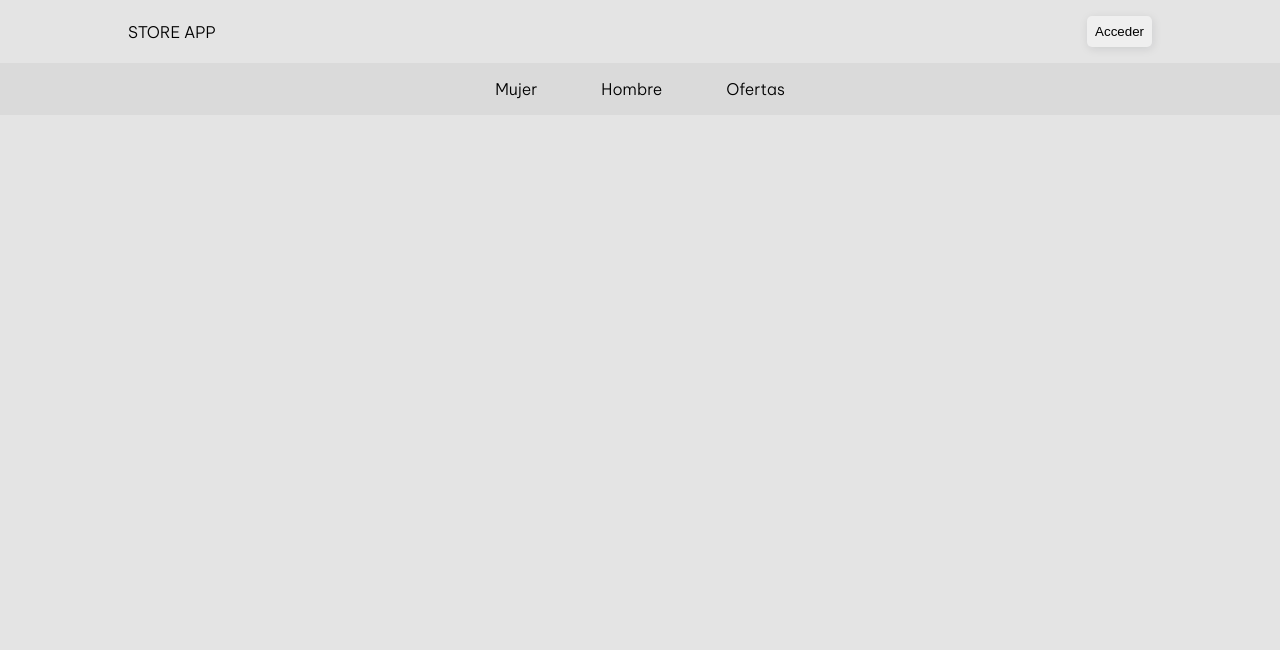
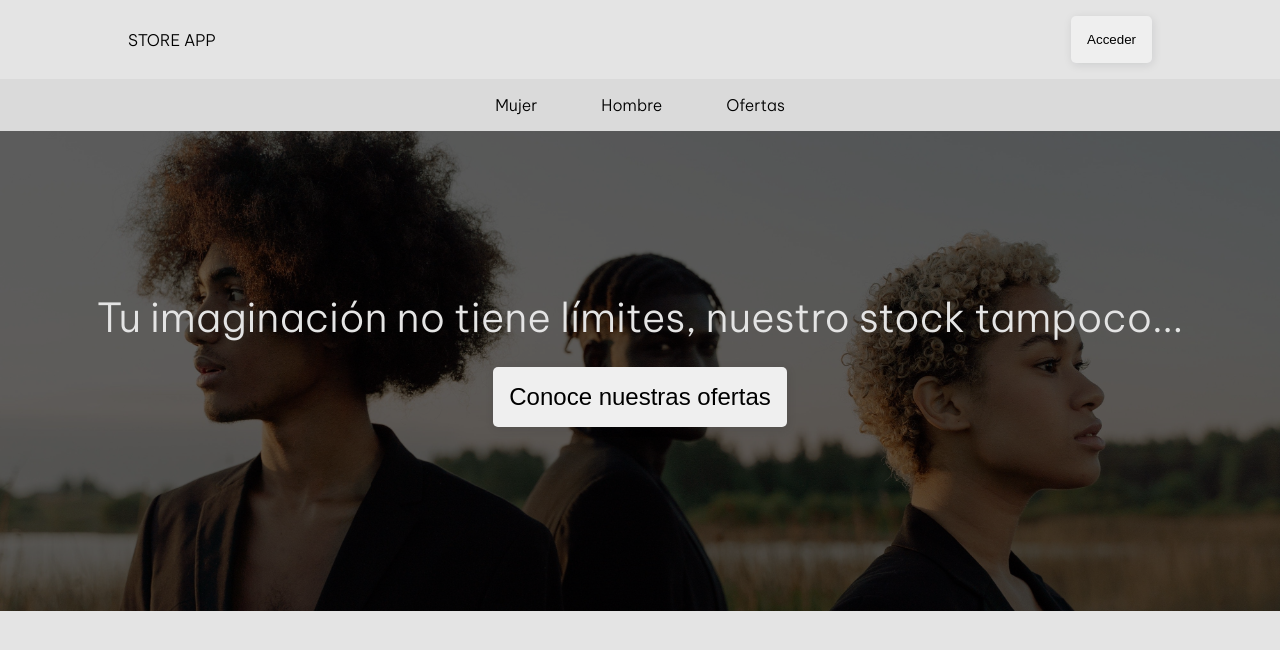
Before and after one commit to ricardoggz/client-e-commerce-app-MERN, a React (Create React App) app: page / in a window 1280 px wide. Shown: the top 650 px of the page. Built offline with nearby package versions, Linux system fonts and the light colour scheme.

Commit message:
hero terminado

```diff
--- a/src/App.js
+++ b/src/App.js
@@ -1,9 +1,11 @@
 import React from "react";
 import { NavBar } from "./components/navbar/NavBar";
+import { Hero } from "./components/hero/Hero";
 const App = () => {
   return (
     <>
       <NavBar />
+      <Hero />
     </>
   );
 };
--- a/src/components/button/elements.js
+++ b/src/components/button/elements.js
@@ -4,7 +4,7 @@ const ButtonWrapper = styled.button`
   border: none;
   border-radius:5px;
   box-shadow: 1px 2px 10px #08141e1a;
-  padding: 0.5rem;
+  padding: 1rem;
   cursor:pointer;
 `;
 
--- a/src/components/hero/Hero.jsx
+++ b/src/components/hero/Hero.jsx
@@ -1,7 +1,17 @@
 import React from "react";
+import { Button } from "../button/Button";
+import { HeroTitles, HeroWrapper } from "./elements";
 
-const Hero = () => {
-    return(
-        <div>Hero</div>
-    )
-}
+export const Hero = () => {
+  return (
+    <HeroWrapper>
+      <HeroTitles>
+          <div className="hero-titles">
+              <span>Tu imaginación no tiene límites, nuestro stock tampoco...</span>
+              <br />
+              <Button title="Conoce nuestras ofertas" />
+          </div>
+      </HeroTitles>
+    </HeroWrapper>
+  );
+};
--- /dev/null
+++ b/src/components/hero/elements.js
@@ -0,0 +1,32 @@
+import styled from "styled-components";
+import heroBackground from "../../images/hero-bg.jpg";
+
+const HeroWrapper = styled.section`
+  width: 100%;
+  height: 60vh;
+  background: url(${heroBackground});
+  background-size: cover;
+  background-position: center;
+`;
+
+const HeroTitles = styled.div`
+  align-items: center;
+  background: #00000099;
+  color: var(--color-light-primary);
+  display: flex;
+  justify-content: center;
+  height: 60vh;
+  text-align: center;
+  width: 100%;
+
+  .hero-titles span {
+    font-size: 2.5rem;
+  }
+
+  .hero-titles button {
+      margin: 1.5rem;
+      font-size:1.5rem;
+  }
+`;
+
+export { HeroWrapper, HeroTitles };
```
Also changed, not shown: public/images/hero-bg.jpg (deleted), src/components/hero/elemtns.js (deleted), src/images/hero-bg.jpg (added).
